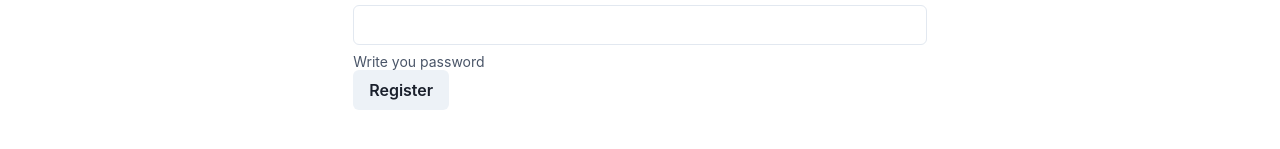
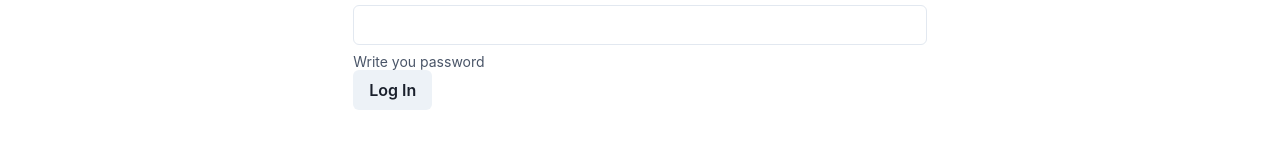
Before and after one commit to Kas-S/collection_management, a React (Vite) app: page /login in a window 1280 px wide. Shown: the part 307-456 px from the top of the page. Built offline with nearby package versions, Linux system fonts and the light colour scheme.

Commit message:
Validation improved, redirection added

```diff
--- a/src/components/Auth/Login.jsx
+++ b/src/components/Auth/Login.jsx
@@ -4,19 +4,29 @@ import {
     Input
 } from "@chakra-ui/react"
 import {useState} from "react"
+import { useNavigate } from "react-router-dom"
 import {auth} from "../../config/firebase.js"
 import { signInWithEmailAndPassword } from "firebase/auth"
 
 function Login () {
     const [email, setEmail] = useState(""),
           [password, setPassword] = useState(""),
-          [status, setStatus] = useState("")
+          [status, setStatus] = useState(""),
+          navigate = useNavigate()
 
     const login = async () => {
         try {
             await signInWithEmailAndPassword(auth, email, password)
+            navigate('/')
         } catch (err) {
-            console.error(err)
+            if (err.message === "Firebase: Error (auth/invalid-email).") {
+                setStatus("Email is invalid.")
+            } else if (err.message === "Firebase: Error (auth/invalid-credential).") {
+                setStatus("Login or password are incorrect")
+            } else {
+                setStatus("Unknown error")
+                console.error(err)
+            }
         }
     }
 
@@ -43,7 +53,7 @@ function Login () {
                     </FormHelperText>
                 </FormControl>
                 <p className="text-red-600">{status}</p>
-                <Button onClick={login}>Register</Button>
+                <Button onClick={login}>Log In</Button>
             </form>
         </Container>
     )
--- a/src/components/Auth/Register.jsx
+++ b/src/components/Auth/Register.jsx
@@ -4,17 +4,21 @@ import {
     Heading
 } from "@chakra-ui/react"
 import { useState } from "react"
+import { useNavigate } from "react-router-dom"
 import { createUserWithEmailAndPassword } from "firebase/auth"
 import { auth } from "../../config/firebase.js"
+
 
 function Register() {
     const [email, setEmail] = useState(""),
           [password, setPassword] = useState(""),
-          [status, setStatus] = useState("")
+          [status, setStatus] = useState(""),
+          navigate = useNavigate()
 
     const register = async () => {
         try {
             await createUserWithEmailAndPassword(auth, email, password)
+            navigate('/')
         } catch (err) {
             if (err.message === "Firebase: Error (auth/email-already-in-use).") {
                 setStatus("User with this email already exists")
```
